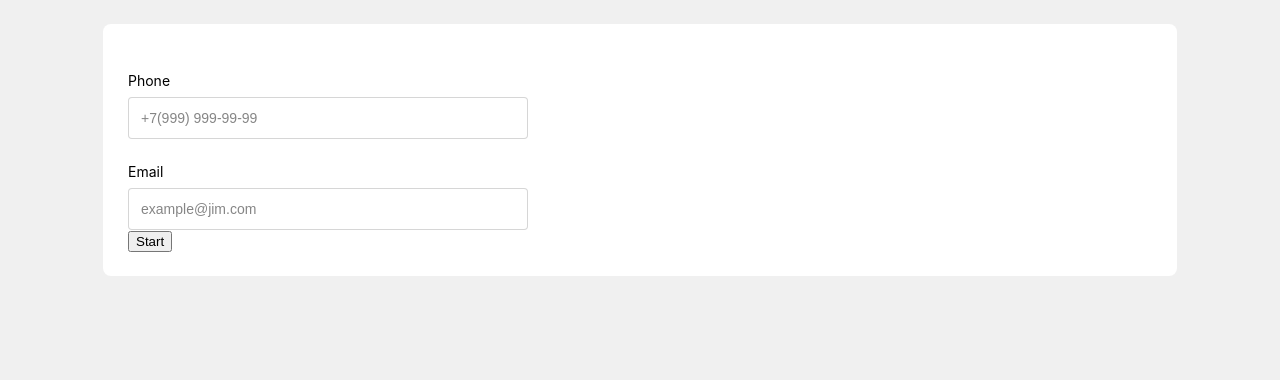
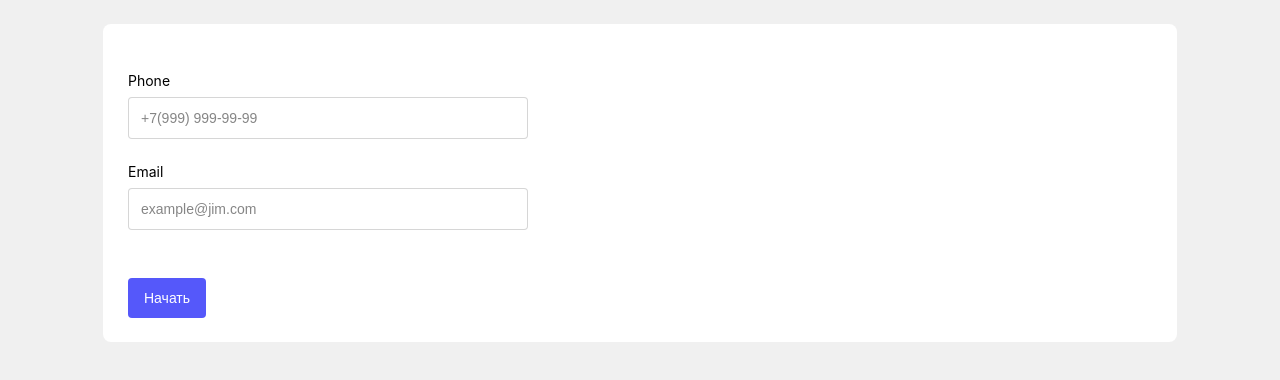
Before and after one commit to denzel56/myForm, a React (Vite) app: page / in a window 1280 px wide. Shown: the top 380 px of the page. Built offline with nearby package versions, Linux system fonts and the light colour scheme.

Commit message:
button commponent

```diff
--- a/package.json
+++ b/package.json
@@ -11,6 +11,7 @@
   },
   "dependencies": {
     "@reduxjs/toolkit": "^1.9.5",
+    "clsx": "^1.2.1",
     "formik": "^2.4.2",
     "react": "^18.2.0",
     "react-dom": "^18.2.0",
--- a/src/components/Button/Button.module.scss
+++ b/src/components/Button/Button.module.scss
@@ -1,3 +1,25 @@
 .root {
+  margin-top: 48px;
+  padding: 12px 16px;
+  background-color: #5558fa;
+  border-style: none;
+  border-radius: 4px;
+  font-size: 14px;
+  font-weight: 400;
+  color: #fff;
+  transition: all ease-in-out 0.4s;
 
+  &:hover {
+    cursor: pointer;
+  }
+
+  &:active {
+    transform: scale(0.6);
+  }
 }
+
+.back {
+  background-color: #fff;
+  border: 1px solid #5558fa;
+  color: #5558fa;
+}
--- a/src/components/Button/Button.tsx
+++ b/src/components/Button/Button.tsx
@@ -1,11 +1,29 @@
-import s from './Button.module.scss';
+import clsx from "clsx";
+import React from "react";
+import s from "./Button.module.scss";
 
-function Button() {
+// const buttonType =
+// React.ButtonHTMLAttributes<HTMLButtonElement> & { type: "submit" };
+
+interface IButton {
+  // type: ButtonType;
+  text: string;
+  isBack: boolean;
+}
+
+function Button({ type, text, isBack }: IButton) {
   return (
-    <div className={s.root}>
-
-    </div>
+    <>
+      <button
+        type={type}
+        className={clsx(s.root, {
+          [s.back]: isBack,
+        })}
+      >
+        {isBack ? "Назад" : text}
+      </button>
+    </>
   );
-};
+}
 
 export default Button;
--- a/src/components/MyForm/MyForm.tsx
+++ b/src/components/MyForm/MyForm.tsx
@@ -1,6 +1,7 @@
 import { Form, Formik } from "formik";
 
 import Input from "../Input";
+import Button from "../Button";
 
 function MyForm() {
   return (
@@ -27,7 +28,7 @@ function MyForm() {
             name="email"
             placeholder="example@jim.com"
           />
-          <button type="submit">Start</button>
+          <Button type="submit" text="Начать" />
         </Form>
       </Formik>
     </>
```
Also changed, not shown: 1 other file (tests, documents, lock files or other folders).
